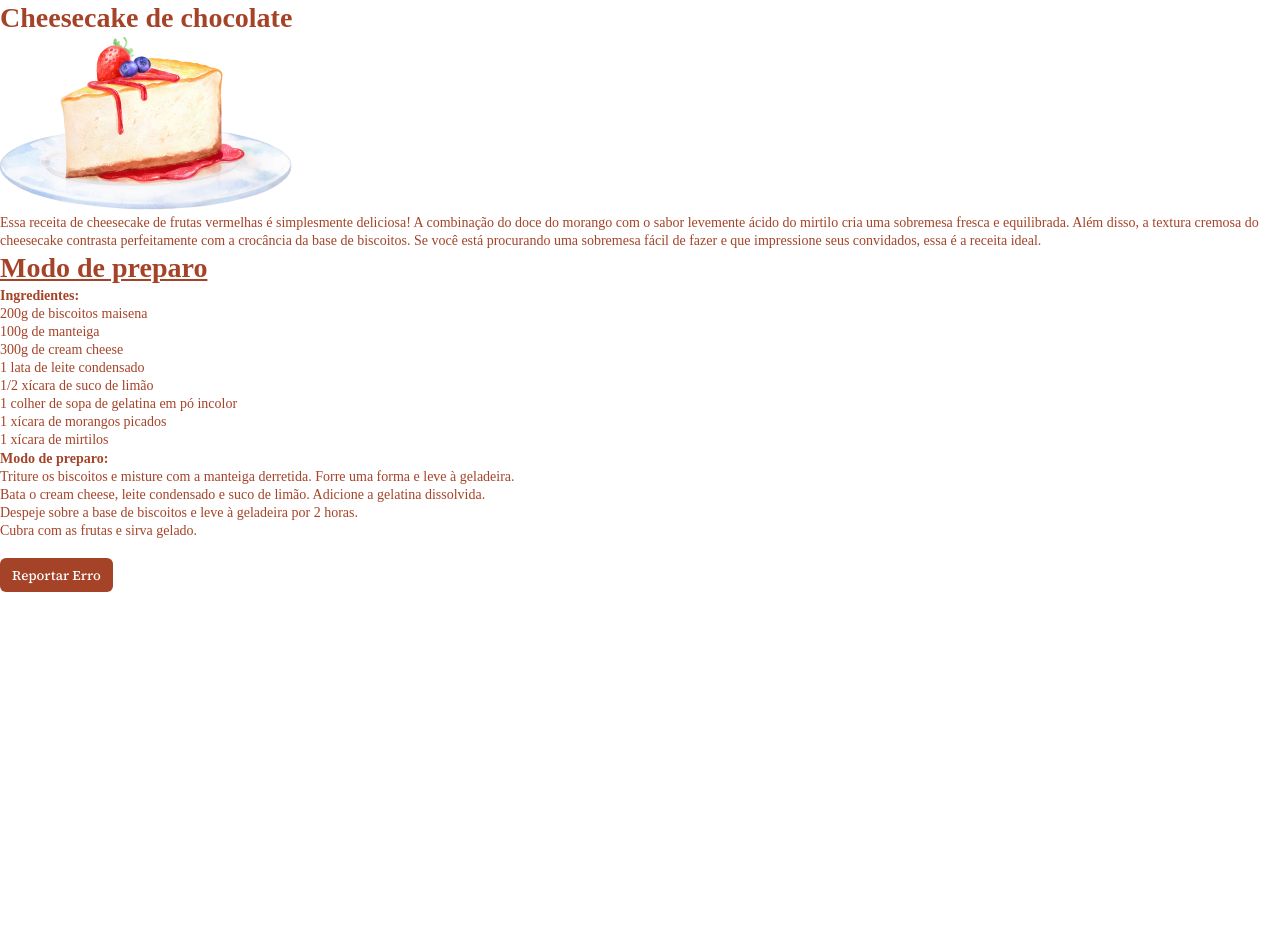
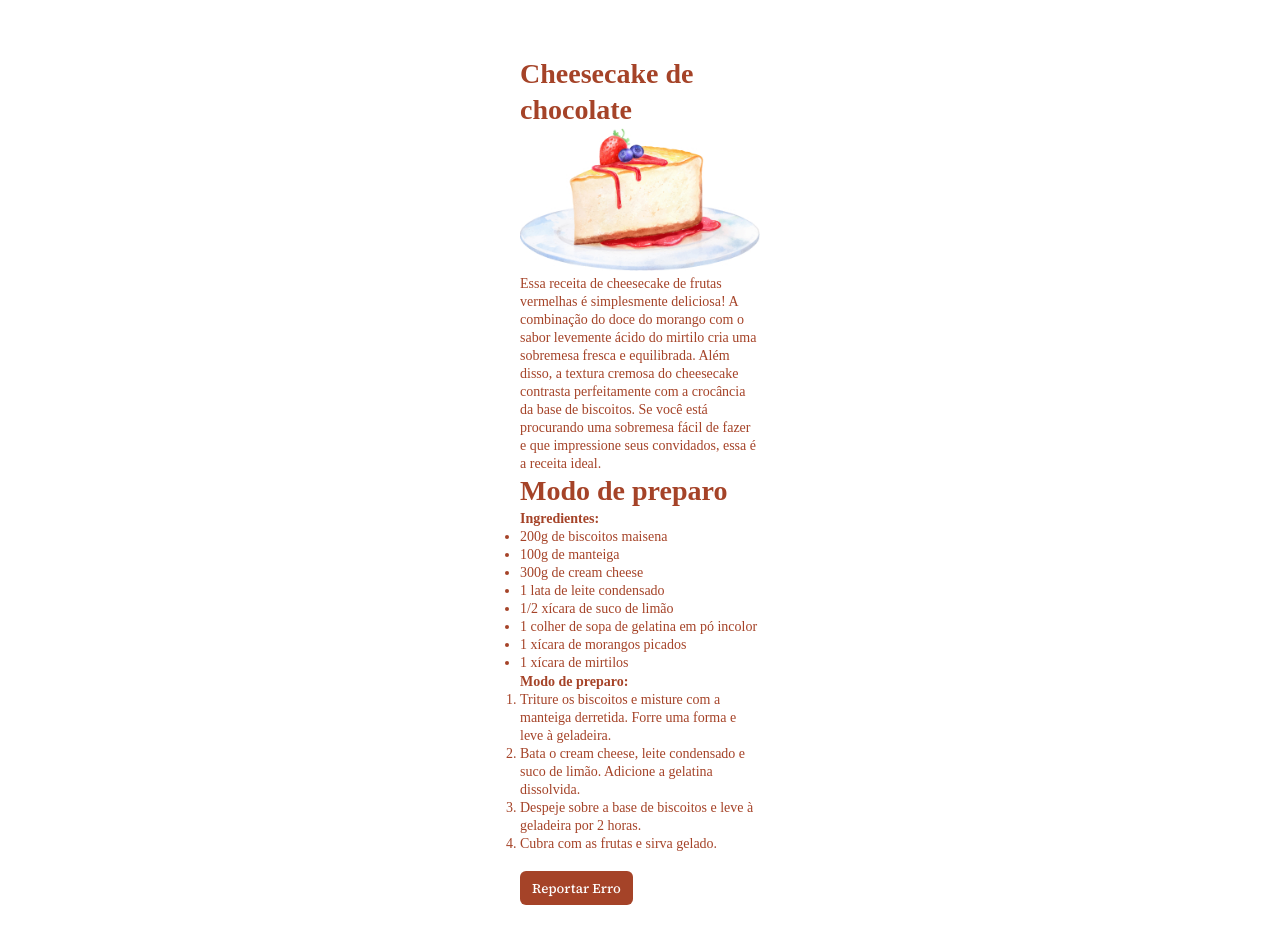
Before and after one commit to SuelenGalhardo/responsiveweb, a plain HTML site: page index.html in a window 1280 px wide. Before the commit the page ends 800 px from the top, so only its background shows below. Drawn offline with Linux system fonts and the light colour scheme; a web font is replaced by a local one.

Commit message:
added box main

```diff
--- a/style.css
+++ b/style.css
@@ -15,17 +15,22 @@
   font-size: 1.6rem;
 }
 
+main{
+    max-width: 32rem ;
+    margin-inline: auto;
+    padding: 5.6rem 4rem;
+
+}
+img{
+    width: 100%;
+}
 button {
   font-family: "Source Serif 4";
   background-color: #a54328;
-
   color: white;
-
   border: 0;
   padding: 0.8rem 1.2rem;
-
   border-radius: 0.6rem;
-
   margin-top: 1.8rem;
 }
 
@@ -35,9 +40,6 @@
   line-height: 3.6rem;
 }
 
-  h2 {
-    text-decoration: underline;
-  }
 
 p,
 li,
```
Lines whose indentation alone changed are shown as unchanged.
